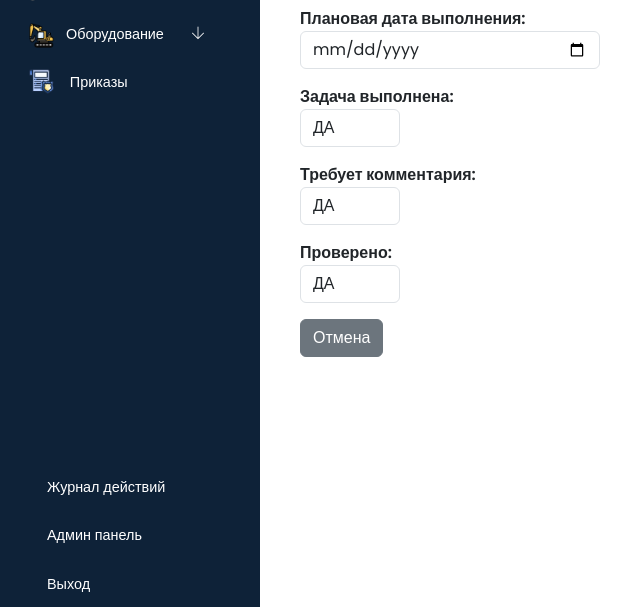
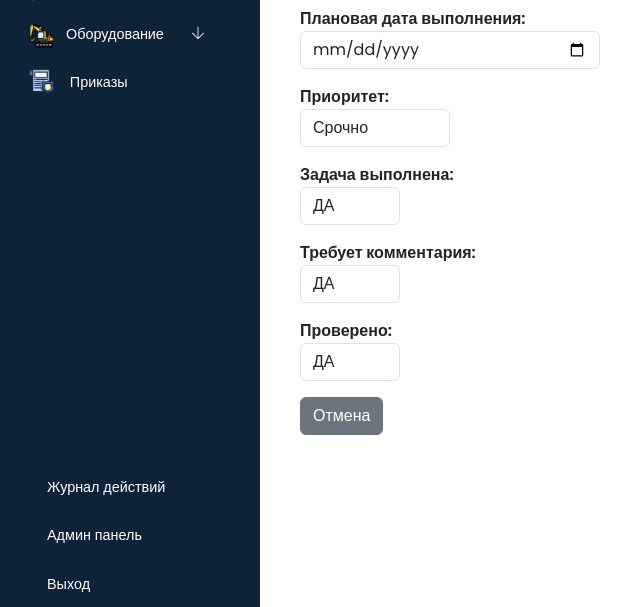
Before and after one commit to cmms-mining/cmms-mining, a Django app: template source/apps/tasks/templates/tasks/task_update.html in a window 1280 px wide. Shown: the part 193-800 px from the top of the page, without its empty margins (0-640 px from the left). Run offline with Django 4.2, Linux system fonts and the light colour scheme; the template is opened without the code that fills it: values that come from a table or form of the project are taken from there, others are empty; the visitor is signed in with stand-in values (Sample User, id 1); some libraries are stand-ins or nearby versions.

Commit message:
#10 Добавление в формы создания/редактирования задач общих/компонента поля "Приоритет" Вывод приоритета задачи в списке задач комонента

```diff
--- a/source/apps/components/forms.py
+++ b/source/apps/components/forms.py
@@ -5,7 +5,7 @@ from apps.components.models import (Component, ComponentDeinstallation, Componen
                                     ComponentRelocation, ComponentState, ComponentTask, ComponentTechState)
 from apps.equipments.models import Equipment
 from apps.sites.models import Site
-from apps.tasks.models import TaskComment
+from apps.tasks.models import Task, TaskComment
 
 
 class ComponentDeinstallationForm(forms.ModelForm):
@@ -132,7 +132,7 @@ class ComponentTaskCreateForm(forms.ModelForm):
 
     class Meta:
         model = ComponentTask
-        fields = ('name', 'content', 'executor', 'planned_completion_date')
+        fields = ('name', 'content', 'executor', 'planned_completion_date', 'priority')
         widgets = {
             'name': forms.Textarea(attrs={'class': 'form-control', 'style': 'max-width: 300px; height: 70px;'}),
             'content': forms.Textarea(attrs={'class': 'form-control', 'style': 'max-width: 300px; height: 70px;'}),
@@ -141,6 +141,7 @@ class ComponentTaskCreateForm(forms.ModelForm):
                 format='%Y-%m-%d',
                 attrs={'class': 'form-control', 'type': 'date', 'style': 'max-width: 300px;'},
                 ),
+            'priority': forms.Select(attrs={'class': 'form-control', 'style': 'max-width: 150px;'}),
         }
 
 
@@ -154,11 +155,14 @@ class ComponentTaskUpdateForm(forms.ModelForm):
 
     class Meta:
         model = ComponentTask
-        fields = ('planned_completion_date', 'completed')
+        fields = ('planned_completion_date', 'priority', 'completed')
         widgets = {
             'planned_completion_date': forms.DateInput(
                 format='%Y-%m-%d',
                 attrs={'class': 'form-control', 'type': 'date', 'style': 'max-width: 300px;'},
+                ),
+            'priority': forms.Select(
+                attrs={'class': 'form-control', 'style': 'max-width: 100px;'},
                 ),
         }
 
@@ -179,6 +183,13 @@ class ComponentTaskUpdateForm(forms.ModelForm):
                 widget=forms.Select(attrs={'class': 'form-control', 'style': 'max-width: 100px;'}),
             )
             self._meta.fields += ('verified',)
+
+            self.fields['priority'] = forms.ChoiceField(
+                choices=Task.PRIORITY_CHOICES,
+                label='Приоритет',
+                widget=forms.Select(attrs={'class': 'form-control', 'style': 'max-width: 150px;'}),
+            )
+            self._meta.fields += ('priority',)
 
 
 class ComponentStateForm(forms.Form):
--- a/source/apps/components/templates/components/tasks/component_tasks_tab.html
+++ b/source/apps/components/templates/components/tasks/component_tasks_tab.html
@@ -15,6 +15,7 @@
             <tr>
                 <th>Дата создания</th>
                 <th>Задача</th>
+                <th>Приоритет</th>
                 <th>Плановый срок исполнения</th>
                 <th>Ответственный</th>
                 <th>Редактор</th>
@@ -27,6 +28,7 @@
                 <tr>
                     <td>{{ task.created_at|date:"d.m.Y" }}</td>
                     <td>#{{ task.pk }}: {{ task.name }}</td>
+                    <td>{{ task.get_priority_display }}</td>
                     <td>{{ task.planned_completion_date|date:"d.m.Y" }}</td>
                     <td>{{ task.executor.get_full_name }}</td>
                     <td>{{ task.updated_by.get_full_name }}({{task.updated_at|date:"d.m.Y"}})</td>
--- a/source/apps/tasks/models.py
+++ b/source/apps/tasks/models.py
@@ -51,13 +51,13 @@ class Task(models.Model):
     needs_comment = models.BooleanField(verbose_name='Требуется комментарий', default=False)
     PRIORITY_CHOICES = (
         ('Срочно', 'Срочно'),
-        ('Несрочно', 'Несрочно'),
+        ('Не срочно', 'Не срочно'),
     )
     priority = models.CharField(
         verbose_name='Приоритет',
         max_length=20,
         choices=PRIORITY_CHOICES,
-        default='Несрочно',
+        default='Не срочно',
     )
 
     class Meta:
```
Also changed, not shown: source/apps/tasks/forms.py (+7 -0 lines), source/apps/tasks/migrations/0026_task_priority.py.
